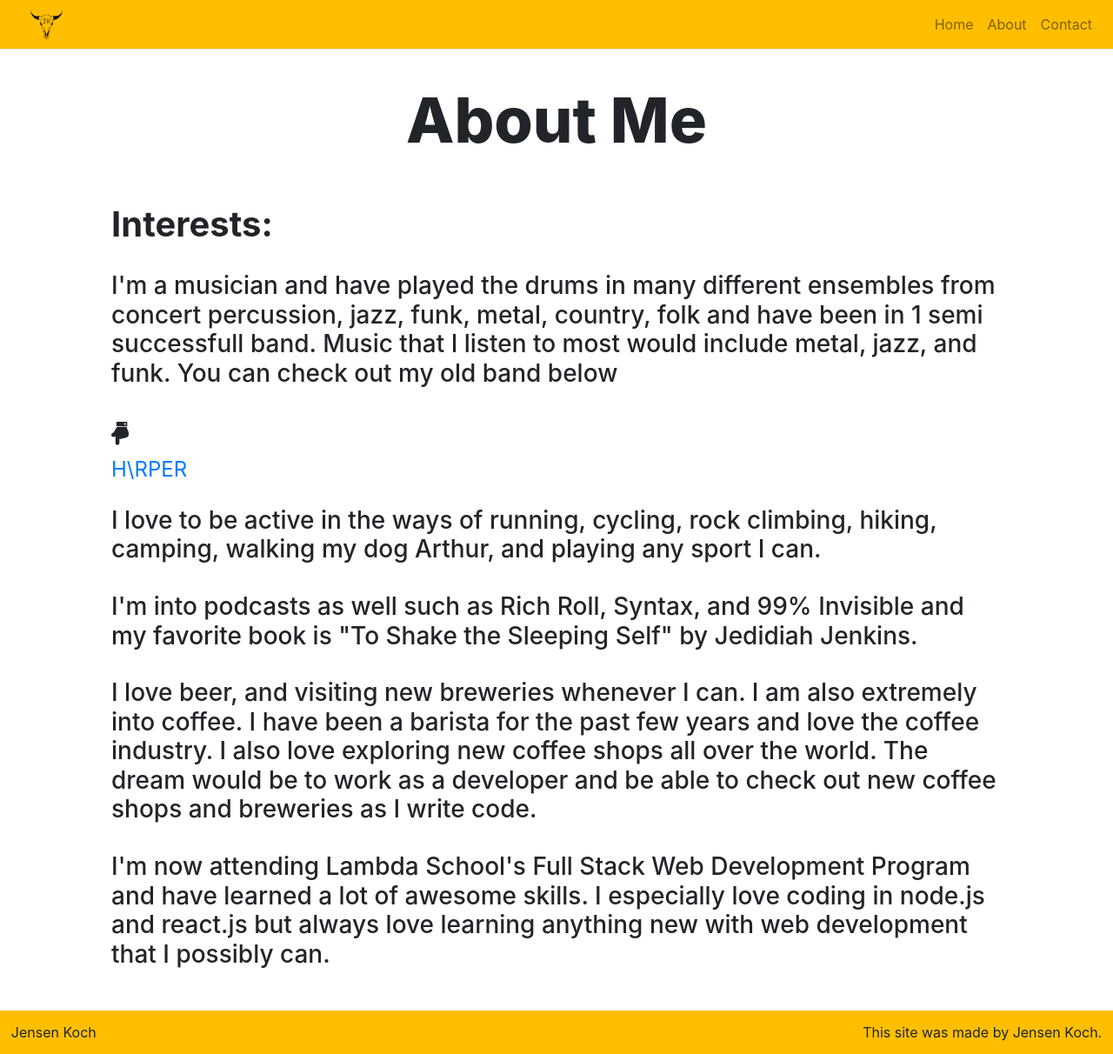
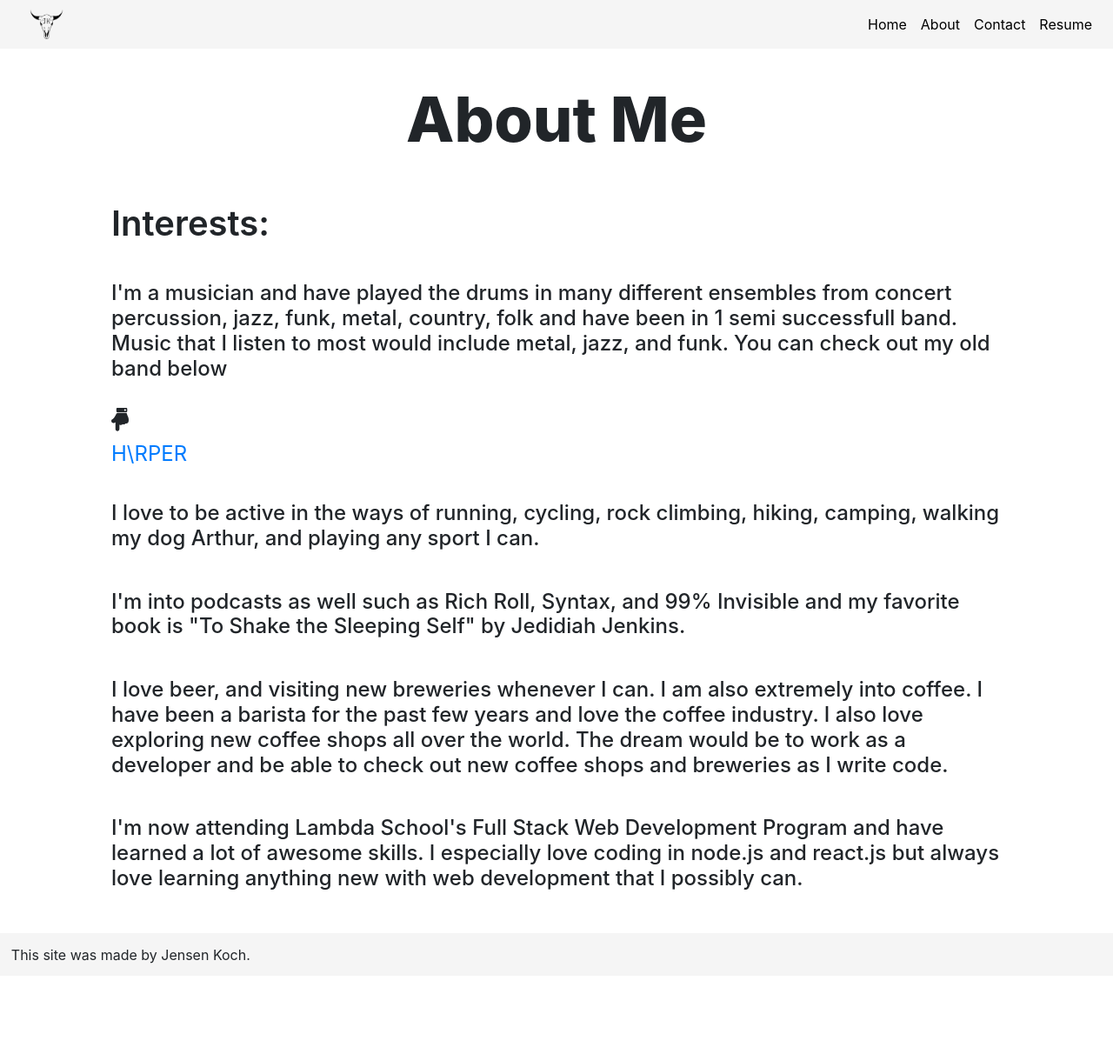
Before and after one commit to jtkoch/Portfolio-React-new, a React (Create React App) app in the folder portfolio/: page /about in a window 1280 px wide. Shown: the whole page at 87% size. After the commit the page ends 1122 px from the top, so only its background shows below. Built offline with nearby package versions, Linux system fonts and the light colour scheme.

Commit message:
added resume

```diff
--- a/portfolio/package.json
+++ b/portfolio/package.json
@@ -17,6 +17,8 @@
     "react": "^16.13.1",
     "react-bootstrap": "^1.2.2",
     "react-dom": "^16.13.1",
+    "react-file-viewer": "^1.2.1",
+    "react-pdf": "^4.2.0",
     "react-router-dom": "^5.2.0",
     "react-scripts": "3.4.1",
     "react-spring": "^8.0.27",
--- a/portfolio/src/App.js
+++ b/portfolio/src/App.js
@@ -11,12 +11,17 @@ import AboutPage from './pages/AboutPage'
 import ContactPage from './pages/ContactPage'
 import Footer from './components/Footer'
 import skulllogo from './images/skulllogo.png'
+import resume from './images/resume.pdf'
 
 const Navigation = styled.div`
-  background-color: #ffbf00;
+  background-color: whitesmoke;
 `
 const Logo = styled.img`
   width: 6%;
+
+  @media (max-width: 500px) {
+    width: 20%;
+  }
 `
 
 class App extends React.Component {
@@ -48,15 +53,16 @@ class App extends React.Component {
     return (
       <Container className="p-0" fluid={true}>
         <Navigation>
-          <Navbar className="border-bottom" expand="lg">
+          <Navbar expand="lg">
             <Logo alt="" src={skulllogo}></Logo>
 
             <Navbar.Toggle className="border-0" aria-controls="navbar-toggle" />
             <Navbar.Collapse id="navbar-toggle" >
               <Nav className="ml-auto">
-                <Link className="nav-link" to="/" >Home</Link>
-                <Link className="nav-link" to="/about" >About</Link>
-                <Link className="nav-link" to="/contact" >Contact</Link>
+                <Link style={{color: "black"}} className="nav-link" to="/" >Home</Link>
+                <Link style={{color: "black"}} className="nav-link" to="/about" >About</Link>
+                <Link style={{color: "black"}} className="nav-link" to="/contact" >Contact</Link>
+                <a style={{color: "black"}} className="nav-link" href = {resume} target = "_blank">Resume</a>
               </Nav>
             </Navbar.Collapse>
           </Navbar>
--- a/portfolio/src/components/Footer.js
+++ b/portfolio/src/components/Footer.js
@@ -6,21 +6,18 @@ const StickyFooter = styled.div`
   flex-direction: row;
   justify-content: space-between;
   padding: 1%;
-  background-color: #ffbf00;
+  background-color: whitesmoke;
 `
 
 const Site = styled.div`
   @media (max-width: 500px) {
-    display: none;
+    font-size: 10px;
   }
 `
 
 function Footer() {
   return (
     <StickyFooter className="mt-5">
-          <div>
-            Jensen Koch
-          </div>
           <Site>
             This site was made by Jensen Koch.
           </Site>
--- a/portfolio/src/components/Hero.js
+++ b/portfolio/src/components/Hero.js
@@ -24,7 +24,7 @@ const Big = styled.h1`
     padding: 0%;
 
     @media (max-width: 500px) {
-        font-size: 2.2rem;
+        font-size: 3rem;
     }
 `
 const Small = styled.h3`
--- a/portfolio/src/pages/AboutPage.js
+++ b/portfolio/src/pages/AboutPage.js
@@ -9,13 +9,19 @@ const AboutContainer = styled.div`
   width: 100%;
   padding-top: 3%;
 `
+
+const Interests = styled.div`
+  font-size: 2.5rem;
+  font-weight: 600;
+
+  @media (max-width: 500px) {
+    font-size: 1.5rem;
+  }
+`
 const Information = styled.div`
   padding-left: 10%;
   padding-right: 10%;
-`
-const Interests = styled.div`
-  font-size: 2.5rem;
-  font-weight: 700;
+  font-size: 1.5rem;
 `
 const Band = styled.a`
   text-decoration: none;
@@ -33,7 +39,7 @@ function AboutPage(props) {
         <Information>
           <Interests>Interests:</Interests>
           <br></br>
-          <h3>
+          <h4>
             I'm a musician and have played the drums in many different ensembles from concert percussion, jazz, funk, metal, country, folk and have been in 1 semi successfull band.
             Music that I listen to most would include metal, jazz, and funk. You can check out my old band below
           <br></br>
@@ -41,27 +47,27 @@ function AboutPage(props) {
             <Point>
               <FontAwesomeIcon class="downpoint" icon={faHandPointDown}></FontAwesomeIcon>
             </Point>
-          </h3>
+          </h4>
           <Band target="_blank" href="https://harperbandmusic.bandcamp.com/">H\RPER</Band>
           <br></br>
           <br></br>
-          <h3>
+          <h4>
             I love to be active in the ways of running, cycling, rock climbing, hiking, camping, walking my dog Arthur, and playing any sport I can.
-          </h3>
+          </h4>
           <br></br>
-          <h3>
+          <h4>
             I'm into podcasts as well such as Rich Roll, Syntax, and 99% Invisible and my favorite book is "To Shake the Sleeping Self" by Jedidiah Jenkins.
-          </h3>
+          </h4>
           <br></br>
-          <h3>
+          <h4>
             I love beer, and visiting new breweries whenever I can. I am also extremely into coffee. I have been a barista for the past few years and love the coffee industry. I also love exploring new
             coffee shops all over the world. The dream would be to work as a developer and be able to check out new coffee shops and breweries as I write code.
-          </h3>
+          </h4>
           <br></br>
-          <h3>
+          <h4>
             I'm now attending Lambda School's Full Stack Web Development Program and have learned a lot of awesome skills. I especially love coding in node.js and react.js but always
             love learning anything new with web development that I possibly can.
-          </h3>
+          </h4>
 
         </Information>
     </AboutContainer>
```
Also changed, not shown: 1 other file (tests, documents, lock files or other folders).
